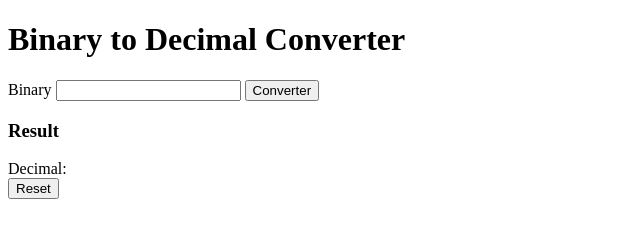
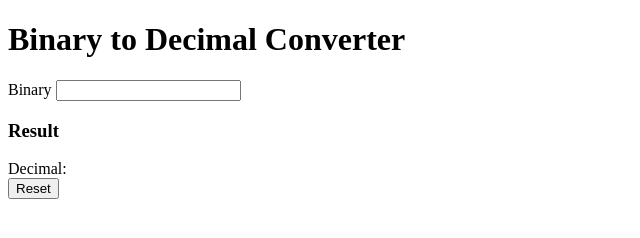
Before and after one commit to doljpo/JS-bin2dec-app, a plain HTML site: page src/bin2dec.html in a window 1280 px wide. Shown: the whole page, without its empty margins (0-640 px from the left). Drawn offline with Linux system fonts and the light colour scheme.

Commit message:
Removed buttons, convert on typing

```diff
--- a/src/bin2dec.html
+++ b/src/bin2dec.html
@@ -12,7 +12,7 @@
 		<div>
 			<label>Binary</label>
 			<input id="binary" type="text" maxlength="8">
-			<button onclick="convert()">Converter</button>
+			<span id="warning"></span>
 		</div>
 		<div>
 			<h3>Result</h3>
```
